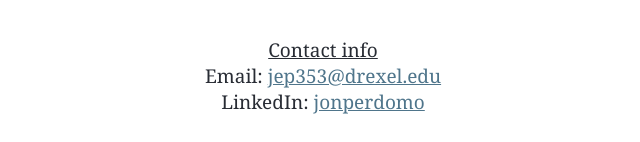
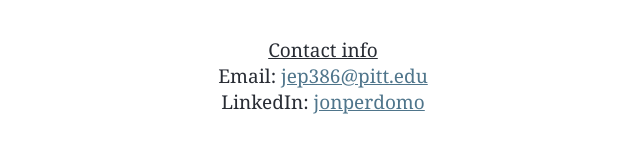
Before and after one commit to jonperdomo/jonperdomo.github.io, a React (Create React App) app: page / in a window 1280 px wide. Shown: the part 620-762 px from the top of the page, without its empty margins (317-957 px from the left). Built offline with nearby package versions, Linux system fonts and the light colour scheme.

Commit message:
update email

```diff
--- a/src/App.js
+++ b/src/App.js
@@ -46,11 +46,11 @@
 
             Email: <a
               className="App-link"
-              href="mailto:jep353@drexel.edu"
+              href="mailto:jep386@pitt.edu"
               target="_blank"
               rel="noopener noreferrer"
                 >
-              jep353@drexel.edu
+              jep386@pitt.edu
             </a>
             <br/>
 
```
